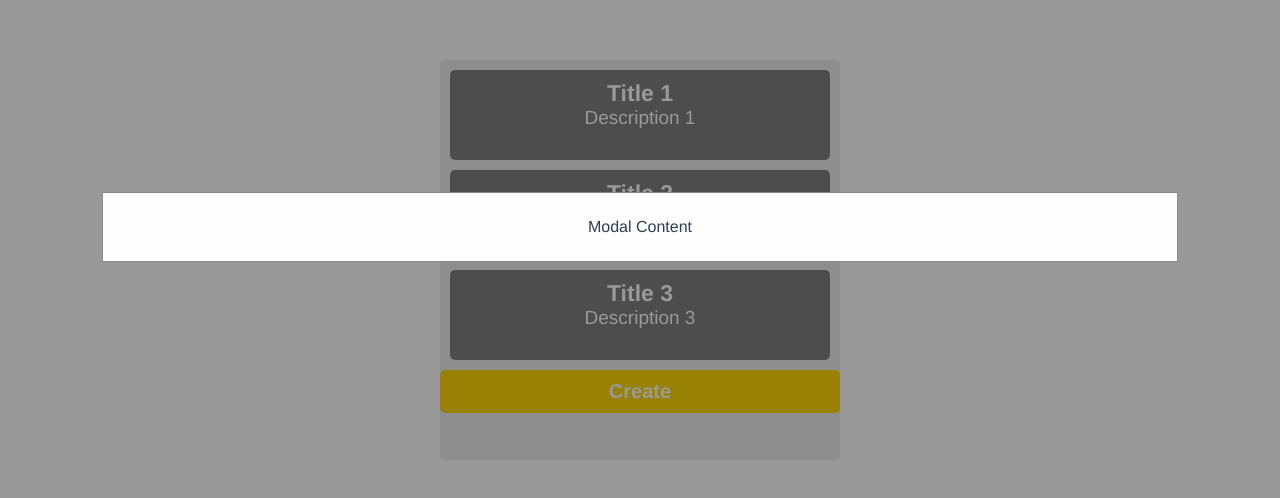
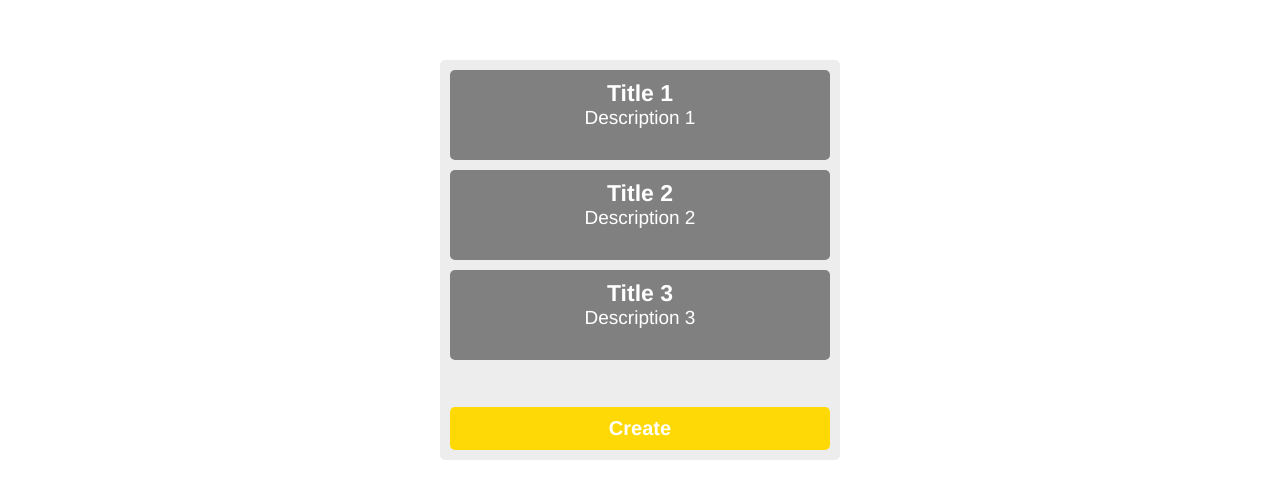
Before and after one commit to ivosahlik/todo, a Vue app: page / in a window 1280 px wide. Shown: the top 498 px of the page. Built offline with nearby package versions, Linux system fonts and the light colour scheme.

Commit message:
button stylings, flux, modal set none

```diff
--- a/src/App.vue
+++ b/src/App.vue
@@ -3,7 +3,7 @@
     <div class="todo-wrapper">
       <div class="todo-container">
         <todo-list :todos="todos" />
-        <div class="todo-container--btn__create">
+        <div class="todo-container--btn-create">
           <div class="app-button">Create</div>
         </div>
       </div>
@@ -58,6 +58,19 @@ export default {
   margin-top: 60px;
 }
 
+.app-button {
+  background-color: #ffd906;
+  padding: 10px;
+  font-size: 20px;
+  font-weight: bold;
+  color: white;
+  border-radius: 5px;
+
+  &:hover {
+    cursor: pointer;
+  }
+}
+
 .todo {
   &-wrapper {
     display: flex;
@@ -65,15 +78,20 @@ export default {
     width: 100%;
   }
   &-container {
+    display: flex;
+    flex-direction: column;
     width: 400px;
     min-height: 400px;
     background-color: #ededed;
     border-radius: 5px;
   }
+  &-container--btn-create {
+    margin: 10px;
+  }
 }
 
 .modal {
-  display: block;
+  display: none;
   position: fixed;
   z-index: 9999;
   width: 100%;
@@ -90,13 +108,4 @@ export default {
     border: 1px solid #888;
   }
 }
-
-.app-button {
-  background-color: #ffd906;
-  padding: 10px;
-  font-size: 20px;
-  font-weight: bold;
-  color: white;
-  border-radius: 5px;
-}
 </style>
--- a/src/components/Todo/TodoList.vue
+++ b/src/components/Todo/TodoList.vue
@@ -26,4 +26,7 @@ export default {
 </script>
 
 <style lang="scss" scoped>
+.todo-list {
+  flex: 1;
+}
 </style>
```
